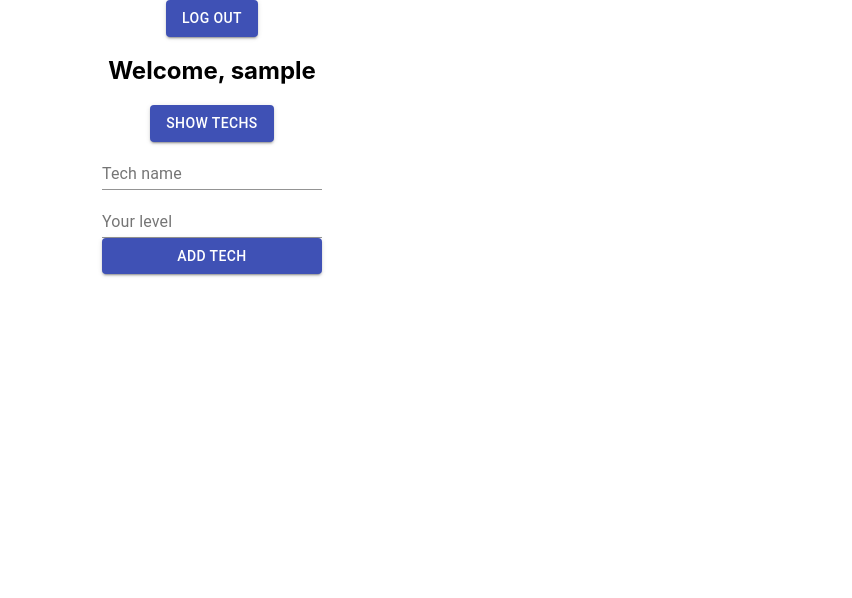
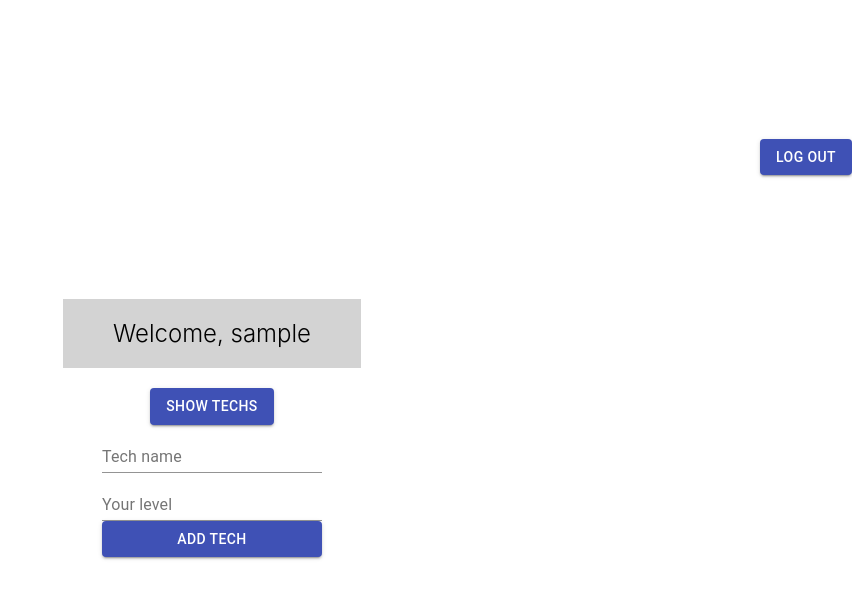
Before and after one commit to Kenzie-Academy-Brasil-Developers/react-entrega-s2-kenzie-hub-nilljr, a React (Create React App) app: page /dashboard in a window 1280 px wide. Shown: the top 598 px of the page, without its empty margins (428-1280 px from the left). Built offline with nearby package versions, Linux system fonts and the light colour scheme; sample sign-in values are in the browser's storage.

Commit message:
tech_card

```diff
--- a/src/App.css
+++ b/src/App.css
@@ -2,37 +2,41 @@
   text-align: center;
 }
 
-.App-logo {
-  height: 40vmin;
-  pointer-events: none;
+.dashboard {
+  height: 100vh;
+  display: flex;
+  flex-direction: column;
+  justify-content: center;
+  align-items: center;
 }
 
-@media (prefers-reduced-motion: no-preference) {
-  .App-logo {
-    animation: App-logo-spin infinite 20s linear;
-  }
+.logOut {
+  bottom: 13vh;
+  align-self: flex-end;
 }
 
-.App-header {
-  background-color: #282c34;
-  min-height: 100vh;
+.dashboard h2 {
+  font-weight: 300;
+  background-color: lightgray;
+  padding: 20px 50px;
+  margin-bottom: 20px;
+}
+
+.cards {
+  display: flex;
+}
+
+.card {
   display: flex;
   flex-direction: column;
-  align-items: center;
-  justify-content: center;
-  font-size: calc(10px + 2vmin);
-  color: white;
+  padding: 20px;
+  margin: 50px;
+  font-size: 20px;
+  font-weight: 300;
+  border: 2px solid rgb(77, 77, 77);
+  border-radius: 10px;
 }
 
-.App-link {
-  color: #61dafb;
+.card span {
+  margin: 15px;
 }
-
-@keyframes App-logo-spin {
-  from {
-    transform: rotate(0deg);
-  }
-  to {
-    transform: rotate(360deg);
-  }
-}
--- a/src/App.js
+++ b/src/App.js
@@ -1,6 +1,5 @@
 import Router from "./Router";
 import "./App.css";
-import api from "./services/api";
 import "react-toastify/dist/ReactToastify.css";
 import { ToastContainer } from "react-toastify";
 
--- a/src/components/Card/index.js
+++ b/src/components/Card/index.js
@@ -1,11 +1,11 @@
-import { useHistory } from "react-router-dom";
+import { Button } from "@material-ui/core";
 
-export default function Card({ tech }) {
-  const history = useHistory();
-
+export default function Card({ tech, deleteTech }) {
   return (
-    <div>
-      <span> {tech} </span>
+    <div className="card">
+      <span> Título: {tech.title} </span>
+      <span> Status: {tech.status} </span>
+      <Button onClick={() => deleteTech(tech.id)}>Deletar</Button>
     </div>
   );
 }
--- a/src/components/Dashboard/index.js
+++ b/src/components/Dashboard/index.js
@@ -1,4 +1,4 @@
-import { Redirect, useHistory } from "react-router";
+import { Redirect } from "react-router";
 import { Button, TextField, FormControl } from "@material-ui/core";
 import { useState } from "react";
 import { useForm } from "react-hook-form";
@@ -19,7 +19,7 @@ const Dashboard = ({ authenticated, setAuthenticated }) => {
     JSON.parse(localStorage.getItem("@KHub:token")) || ""
   );
 
-  function loadTechs() {
+  const loadTechs = () => {
     api
       .get(`/users/${userId}`)
       .then((response) => {
@@ -29,7 +29,11 @@ const Dashboard = ({ authenticated, setAuthenticated }) => {
       .catch((err) => {
         console.log(err);
       });
-  }
+  };
+
+  const deleteTech = (id) => {
+    api.delete(`/users/techs/${id}`).then(loadTechs);
+  };
 
   function onSubmit(data) {
     api
@@ -38,7 +42,9 @@ const Dashboard = ({ authenticated, setAuthenticated }) => {
           Authorization: `Bearer ${token}`,
         },
       })
-      .then(toast.success("Tech added!"))
+      .then((response) =>
+        localStorage.setItem(`${response.data.title}:id`, response.data.id)
+      )
       .catch((err) => {
         toast.error("Tech already exists!");
         console.log(err);
@@ -63,8 +69,9 @@ const Dashboard = ({ authenticated, setAuthenticated }) => {
   }
 
   return (
-    <div>
+    <div className="dashboard">
       <Button
+        className="logOut"
         color="primary"
         variant="contained"
         onClick={() => {
@@ -75,13 +82,15 @@ const Dashboard = ({ authenticated, setAuthenticated }) => {
         Log Out
       </Button>
       <h2>Welcome, {userName} </h2>
-      <Button onClick={() => loadTechs} color="primary" variant="contained">
-        Show Techs
+
+      <Button onClick={loadTechs} variant="contained" color="primary">
+        Show techs
       </Button>
-
-      {techs.map((e) => (
-        <Card tech={e} />
-      ))}
+      <div className="cards">
+        {techs.map((e) => (
+          <Card tech={e} deleteTech={deleteTech} />
+        ))}
+      </div>
 
       <form onSubmit={handleSubmit(onSubmit)}>
         <FormControl>
@@ -97,7 +106,12 @@ const Dashboard = ({ authenticated, setAuthenticated }) => {
             {...register("status")}
             label="Your level"
           ></TextField>
-          <Button color="primary" variant="contained" type="submit">
+          <Button
+            onClick={() => loadTechs}
+            color="primary"
+            variant="contained"
+            type="submit"
+          >
             Add Tech
           </Button>
         </FormControl>
```
